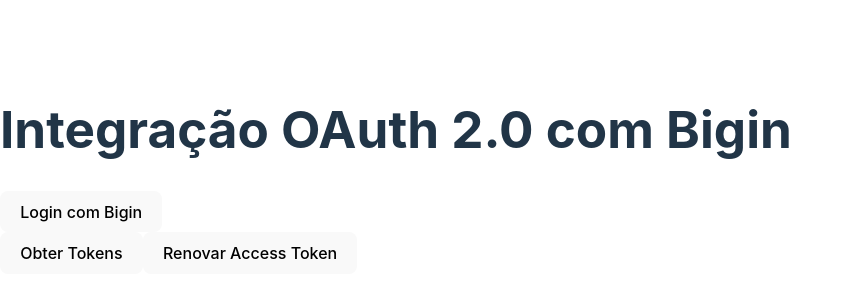
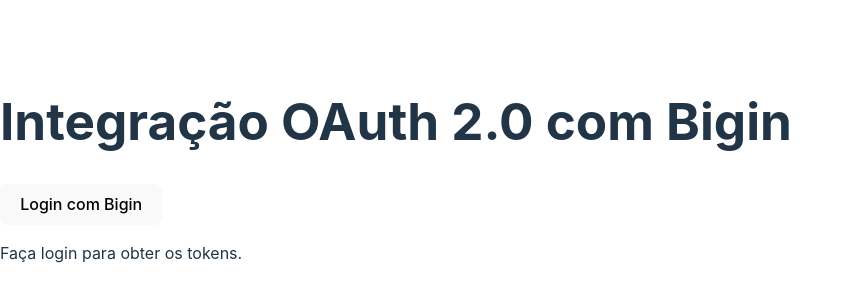
Before and after one commit to kralluz/projetoadvweb, a React (Vite) app: page / in a window 1280 px wide. Shown: the part 230-530 px from the top of the page, without its empty margins (0-851 px from the left). Built offline with nearby package versions, Linux system fonts and the light colour scheme.

Commit message:
hghghghg

```diff
--- a/src/Login.tsx
+++ b/src/Login.tsx
@@ -19,18 +19,33 @@
   );
 };
 
-import { useState } from "react";
+import { useEffect, useState } from "react";
 import axios from "axios";
+import { useSearchParams } from "react-router-dom";
 
 const TokenComponent = () => {
+  const [searchParams] = useSearchParams();
   const [accessToken, setAccessToken] = useState("");
   const [refreshToken, setRefreshToken] = useState("");
   const [expiresIn, setExpiresIn] = useState("");
 
-  const getTokens = async () => {
+  useEffect(() => {
+    const authorizationCode = searchParams.get("code");
+
+    if (authorizationCode) {
+      getTokens(authorizationCode);
+    }
+  }, [searchParams]);
+
+  const getTokens = async (authorizationCode: any) => {
     try {
       console.log("Obtendo tokens...");
-      const response = await axios.post("https://3bf7-2804-2ee8-82-c8c6-414f-cf2f-f426-961e.ngrok-free.app/get-tokens");
+      const response = await axios.post(
+        "https://3bf7-2804-2ee8-82-c8c6-414f-cf2f-f426-961e.ngrok-free.app/get-tokens",
+        {
+          authorization_code: authorizationCode,
+        }
+      );
       const { access_token, refresh_token, expires_in } = response.data;
 
       setAccessToken(access_token);
@@ -41,34 +56,13 @@
       console.log("Refresh Token:", refresh_token);
       console.log("Expires In:", expires_in);
     } catch (error: any) {
-      console.error("Erro ao obter tokens:", error.response.data);
-    }
-  };
-
-  const refreshTokenHandler = async () => {
-    console.log("Renovando o token...");
-    try {
-      const response = await axios.post("https://3bf7-2804-2ee8-82-c8c6-414f-cf2f-f426-961e.ngrok-free.app/refresh-token", {
-        refresh_token: refreshToken,
-      });
-      const { access_token, expires_in } = response.data;
-
-      setAccessToken(access_token);
-      setExpiresIn(expires_in);
-
-      console.log("Novo Access Token:", access_token);
-      console.log("Expires In:", expires_in);
-    } catch (error: any) {
-      console.error("Erro ao renovar o token:", error.response.data);
+      console.error("Erro ao obter tokens:", error.response?.data);
     }
   };
 
   return (
     <div>
-      <button onClick={getTokens}>Obter Tokens</button>
-      <button onClick={refreshTokenHandler}>Renovar Access Token</button>
-
-      {accessToken && (
+      {accessToken ? (
         <div>
           <p>
             <strong>Access Token:</strong> {accessToken}
@@ -80,9 +74,10 @@
             <strong>Expira em:</strong> {expiresIn} segundos
           </p>
         </div>
+      ) : (
+        <p>Faça login para obter os tokens.</p>
       )}
     </div>
   );
 };
-
 export default Login;
```
